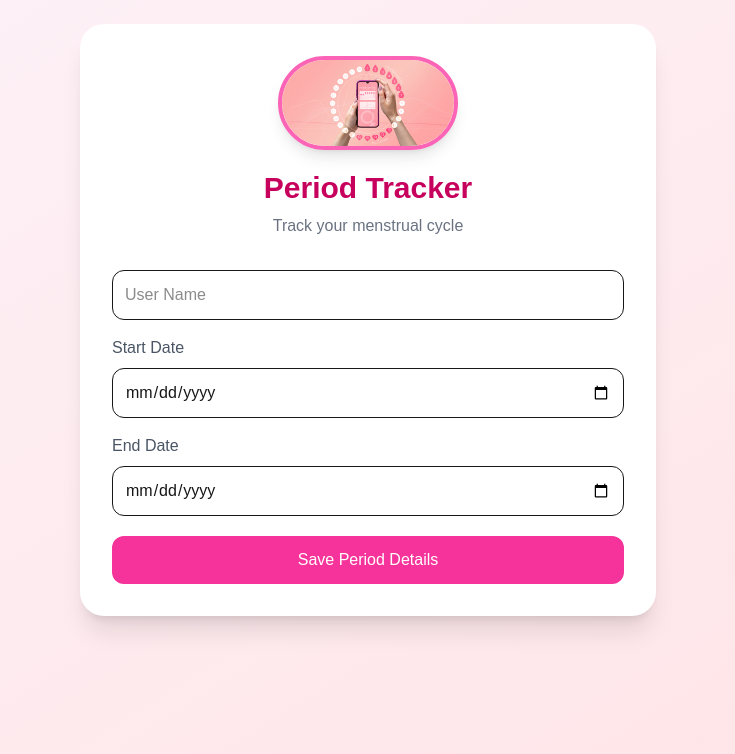
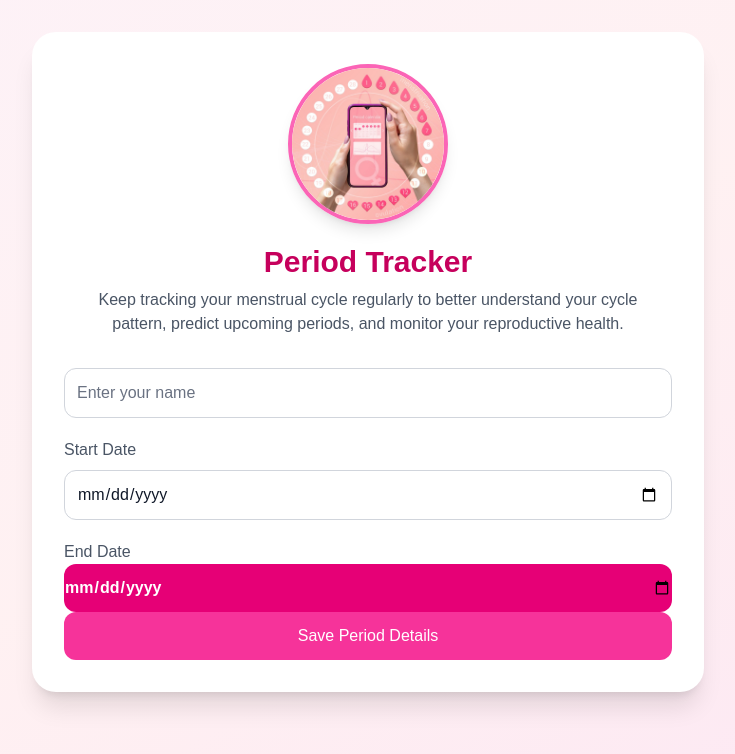
Before and after one commit to BattenaMaheswari/BloomHer-AI, a Next.js app in the folder frontend/: page /period in a window 1280 px wide. Shown: the top 754 px of the page, without its empty margins (272-1007 px from the left). Built offline with nearby package versions, Linux system fonts and the light colour scheme; no server answers.

Commit message:
period tracker ui change

```diff
--- a/frontend/app/period/page.tsx
+++ b/frontend/app/period/page.tsx
@@ -57,9 +57,9 @@
   }
 
   return (
-    <main className="min-h-screen bg-gradient-to-br from-pink-50 to-rose-100 p-6">
+    <main className="min-h-screen bg-gradient-to-br from-pink-50 via-rose-50 to-pink-100 px-4 py-8">
 
-      <div className="max-w-xl mx-auto bg-white rounded-3xl shadow-xl p-8">
+      <div className="max-w-2xl mx-auto bg-white rounded-3xl shadow-xl p-6 sm:p-8">
 
         <div className="flex flex-col items-center mb-8">
 
@@ -69,33 +69,31 @@
   width={180}
   height={180}
   priority
-            className="rounded-full border-4 border-pink-400 shadow-lg object-cover"
+  className="w-32 h-32 sm:w-40 sm:h-40 rounded-full border-4 border-pink-400 shadow-lg object-cover"
 />
-
-          <h1 className="text-3xl font-bold text-pink-700 mt-5">
+          <h1 className="mt-5 text-2xl sm:text-3xl font-bold text-pink-700 text-center">
             Period Tracker
           </h1>
 
-          <p className="text-gray-500 mt-2 text-center">
-            Track your menstrual cycle
+          <p className="mt-2 text-center text-sm sm:text-base text-gray-600 px-2 leading-6">
+  Keep tracking your menstrual cycle regularly to better understand your cycle pattern, predict upcoming periods, and monitor your reproductive health.
 </p>
 
         </div>
 
         <input
-          className="w-full border p-3 rounded-xl mb-4 focus:outline-none focus:ring-2 focus:ring-pink-400"
-          placeholder="User Name"
+  className="w-full border border-gray-300 bg-white text-gray-900 placeholder-gray-500 p-3 rounded-xl mb-5 focus:outline-none focus:ring-2 focus:ring-pink-500"
+  placeholder="Enter your name"
   value={userName}
   onChange={(e) => setUserName(e.target.value)}
 />
-
         <label className="font-medium text-gray-600">
           Start Date
         </label>
 
         <input
           type="date"
-          className="w-full border p-3 rounded-xl mb-4 mt-2"
+          className="w-full border border-gray-300 bg-white text-gray-900 p-3 rounded-xl mt-2 mb-5 focus:outline-none focus:ring-2 focus:ring-pink-500"
           value={startDate}
           onChange={(e) => setStartDate(e.target.value)}
         />
@@ -106,7 +104,7 @@
 
         <input
           type="date"
-          className="w-full border p-3 rounded-xl mb-5 mt-2"
+          className="w-full bg-pink-600 hover:bg-pink-700 text-white font-semibold py-3 rounded-xl transition duration-300 disabled:bg-gray-400"
           value={endDate}
           onChange={(e) => setEndDate(e.target.value)}
         />
@@ -126,22 +124,39 @@
         )}
 
         {result && (
-          <div className="mt-6 bg-pink-100 p-5 rounded-xl">
+  <div className="mt-8 rounded-2xl border border-pink-200 p-6">
 
-            <h2 className="text-xl font-bold text-pink-700">
-              Saved Successfully
+    <h2 className="text-2xl font-bold text-pink-700 text-center mb-6">
+      Period Saved Successfully
     </h2>
 
-            <p className="mt-3">
-              Start Date: <strong>{result.start_date}</strong>
-            </p>
+    <div className="space-y-4">
 
-            <p>
-              End Date: <strong>{result.end_date}</strong>
-            </p>
+      <div className="flex justify-between border-b pb-3">
+        <span className="font-medium text-gray-700">
+          Start Date
+        </span>
+
+        <span className="font-semibold text-pink-600">
+          {result.start_date}
+        </span>
+      </div>
+
+      <div className="flex justify-between">
+        <span className="font-medium text-gray-700">
+          End Date
+        </span>
+
+        <span className="font-semibold text-pink-600">
+          {result.end_date}
+        </span>
+      </div>
+
+    </div>
 
   </div>
 )}
+
 
       </div>
 
```
Lines whose indentation alone changed are shown as unchanged.
